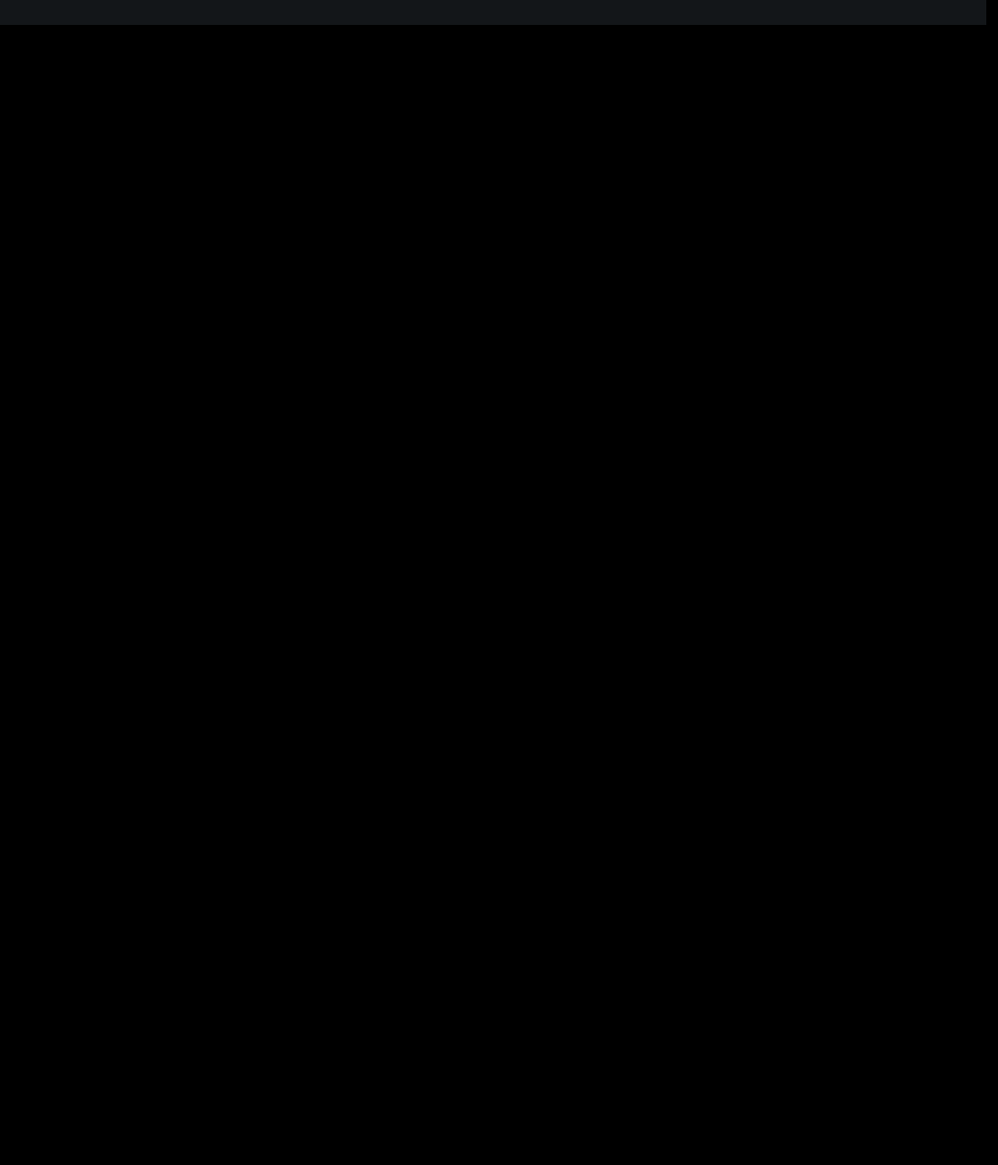
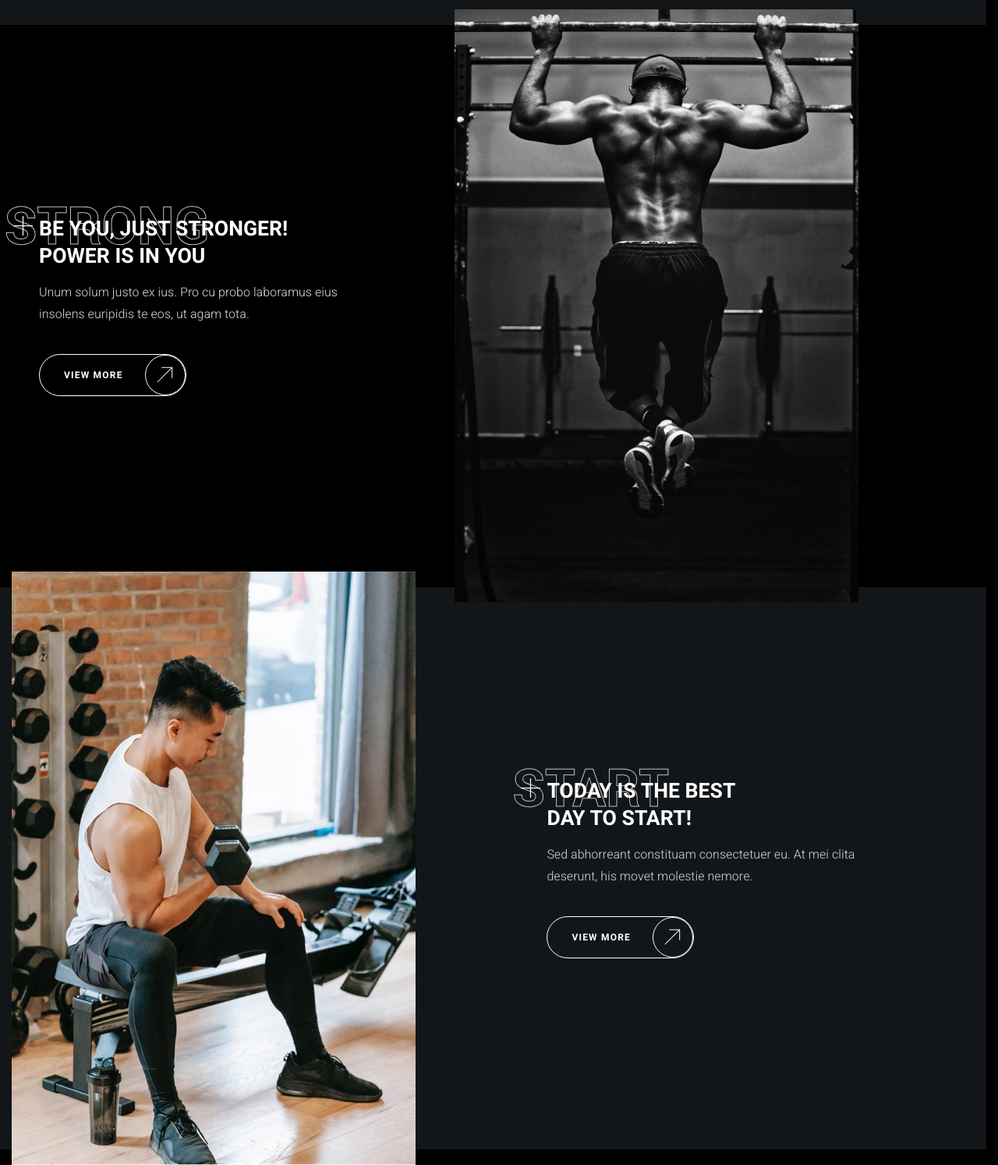
Before and after one commit to Camatoz/Kroop-Fitness, a plain HTML site: page index.html in a window 1280 px wide. Shown: the part 768-2262 px from the top of the page at 78% size. Before the commit the page ends 800 px from the top, so only its background shows below. Drawn offline with Linux system fonts and the light colour scheme.

Commit message:
Added section Motivation with adaptive

```diff
--- a/index.html
+++ b/index.html
@@ -79,6 +79,70 @@
           </ul>
         </div>
       </section>
+      <section class="motivation">
+        <h2 class="visually-hidden">Motivation</h2>
+        <ul class="motivation-list">
+          <li class="motivation-item">
+            <div class="motivation-card container">
+              <div class="motivation-card-body">
+                <h3
+                  class="motivation-card-title backdrop-title title-medium"
+                  data-title="Strong"
+                >
+                  Be you, just stronger!<br />
+                  Power is in you
+                </h3>
+                <div class="motivation-card-description">
+                  <p>
+                    Unum solum justo ex ius. Pro cu probo laboramus eius
+                    insolens euripidis te eos, ut agam tota.
+                  </p>
+                </div>
+                <a class="motivation-card-button button transparent" href="/">
+                  View more
+                </a>
+              </div>
+              <img
+                src="./img/Motivation/m1.jpg"
+                alt="A man pulling himself up on a horizontal bar"
+                class="motivation-card-image"
+                width="518"
+                height="760"
+              />
+            </div>
+          </li>
+          <li class="motivation-item">
+            <div class="motivation-card container">
+              <div class="motivation-card-body">
+                <h3
+                  class="motivation-card-title backdrop-title title-medium"
+                  data-title="Start"
+                >
+                  Today is the best<br />
+                  day to start!
+                </h3>
+                <div class="motivation-card-description">
+                  <p>
+                    Sed abhorreant constituam consectetuer eu. At mei clita
+                    deserunt, his movet molestie nemore.
+                  </p>
+                </div>
+                <a class="motivation-card-button button transparent" href="/">
+                  View more
+                </a>
+              </div>
+              <img
+                class="motivation-card-image"
+                src="./img/Motivation/m2.jpg"
+                alt="Man with dumbbells"
+                width="518"
+                height="760"
+                loading="lazy"
+              />
+            </div>
+          </li>
+        </ul>
+      </section>
     </main>
   </body>
 </html>
--- a/style.css
+++ b/style.css
@@ -274,6 +274,14 @@ a:hover {
   color: var(--color-light-gray);
 }
 
+p {
+  margin-block: 0;
+}
+
+p:not([class]):not(:last-child) {
+  margin-bottom: 24px;
+}
+
 .container {
   max-width: calc(var(--container-width) + var(--container-padding-x) * 2);
   margin-inline: auto;
@@ -304,6 +312,40 @@ h6 {
   color: var(--color-light);
 }
 
+.title-medium {
+  font-size: clamp(20px, 2.08vw, 40px);
+  line-height: 1.3;
+}
+
+.backdrop-title {
+  position: relative;
+  z-index: 2;
+}
+
+.backdrop-title::before {
+  content: "";
+  display: block;
+  position: absolute;
+  right: calc(100% + 8px);
+  width: 26px;
+  aspect-ratio: 1;
+  background: url("./icons/plus.svg") center/contain no-repeat;
+}
+
+.backdrop-title::after {
+  content: attr(data-title);
+  position: absolute;
+  z-index: -1;
+  top: -0.3em;
+  left: -0.6em;
+  font-family: var(--font-family-accent);
+  font-size: 2.8em;
+  line-height: 1;
+  color: transparent;
+  -webkit-text-stroke: 1px var(--color-light-gray);
+  text-stroke: 1px var(--color-light-gray); /* Обводка текста */
+}
+
 .button {
   display: inline-flex;
   align-items: center;
@@ -322,6 +364,32 @@ h6 {
 }
 
 .button:hover {
+  background-color: var(--color-light-gray);
+}
+
+.button.transparent {
+  position: relative;
+  height: var(--input-height);
+  padding-left: 31px;
+  padding-right: 80px;
+  color: var(--color-light);
+  background-color: transparent;
+  border: var(--border);
+}
+
+.button.transparent::after {
+  content: "";
+  position: absolute;
+  right: 0;
+  height: 100%;
+  aspect-ratio: 1;
+  background: url("./icons/arrow-top-right.svg") center/70% no-repeat;
+  border: var(--border);
+  border-radius: 50%;
+}
+
+.button.transparent:hover {
+  color: var(--color-dark);
   background-color: var(--color-light-gray);
 }
 
@@ -466,10 +534,52 @@ h6 {
 .banner-pagination-button:not(.is-current):hover::after {
   border-color: var(--color-light-gray);
 }
-
 /* Section Banner Style end */
 
+/* Section Motivation Style start */
+.motivation-item:nth-child(even) {
+  background-color: var(--color-dark-alternate);
+}
+
+.motivation-item:nth-child(even) .motivation-card {
+  flex-direction: row-reverse;
+}
+
+.motivation-card {
+  display: flex;
+  justify-content: start;
+  align-items: center;
+  column-gap: clamp(30px, 10.42vw, 200px);
+}
+
+.motivation-card-image {
+  margin-block: -60px;
+}
+
+.motivation-card-body {
+  padding-left: 35px;
+}
+
+.motivation-card-title:not(:last-child) {
+  margin-bottom: 14px;
+}
+
+.motivation-card-description {
+  max-width: 400px;
+}
+
+.motivation-card-description:not(:last-child) {
+  margin-bottom: 37px;
+}
+/* Section Motivation Style end */
+
 /* MEDIA style start */
+@media (max-width: 1919px) {
+  .motivation-card-image {
+    margin-block: -20px;
+  }
+}
+
 @media (max-width: 1024px) {
   .header {
     flex-wrap: wrap;
@@ -493,6 +603,16 @@ h6 {
 
   .banner {
     row-gap: 10px;
+  }
+
+  .motivation-card {
+    padding-block: 50px;
+  }
+
+  .motivation-card-image {
+    max-width: 30%;
+    height: auto;
+    margin-block: 0;
   }
 }
 
@@ -524,5 +644,23 @@ h6 {
   .banner-info::before {
     margin-right: 10px;
   }
+
+  .motivation-card,
+  .motivation-item:nth-child(even) .motivation-card {
+    flex-direction: column-reverse;
+  }
+
+  .motivation-card {
+    row-gap: 30px;
+    padding-block: 30px;
+  }
+
+  .motivation-card-image {
+    max-width: 60%;
+  }
+
+  .motivation-card-description:not(:last-child) {
+    margin-bottom: 20px;
+  }
 }
 /* MEDIA style end */
```
Also changed, not shown: icons/arrow-top-right.svg (added), icons/plus.svg (added), img/Motivation/m1.jpg (added), img/Motivation/m2.jpg (added).
